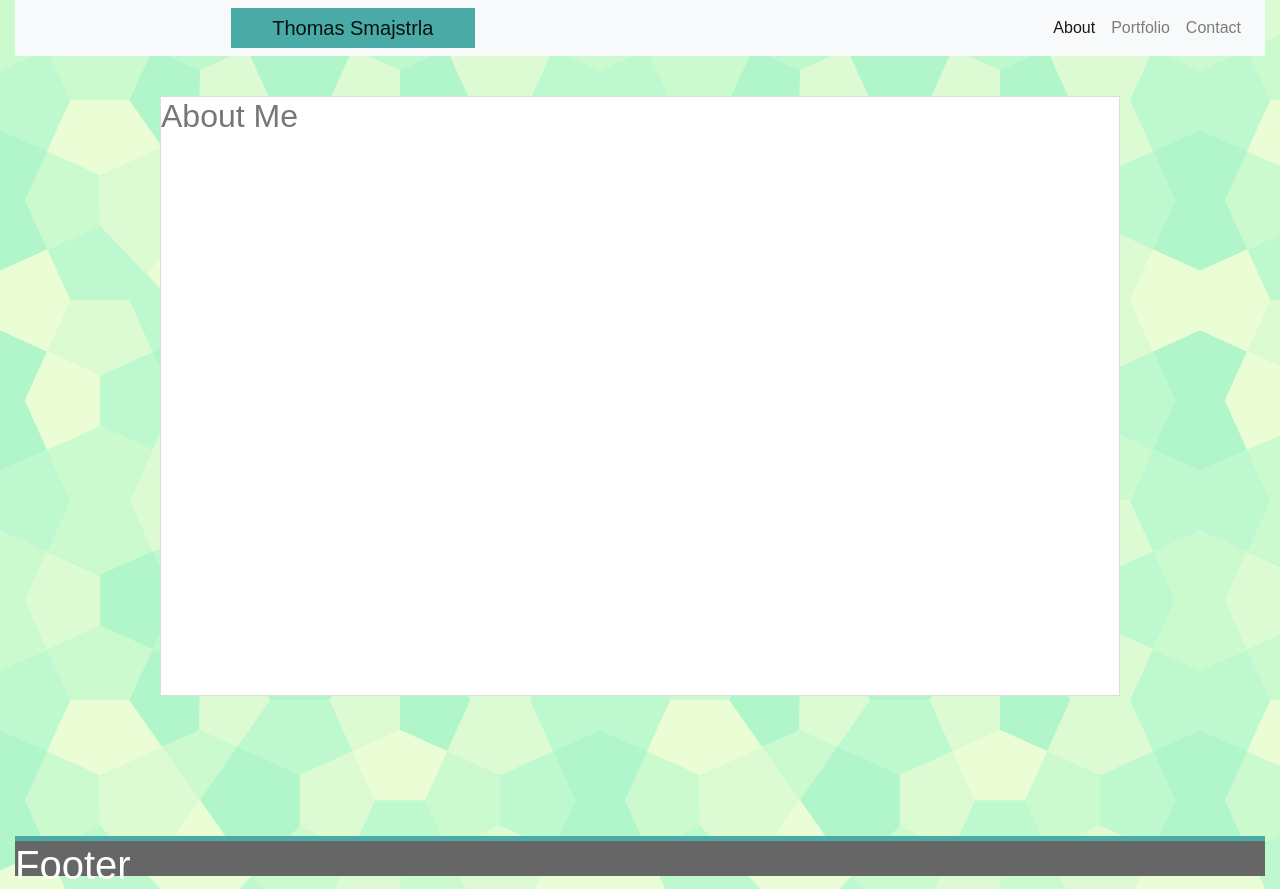
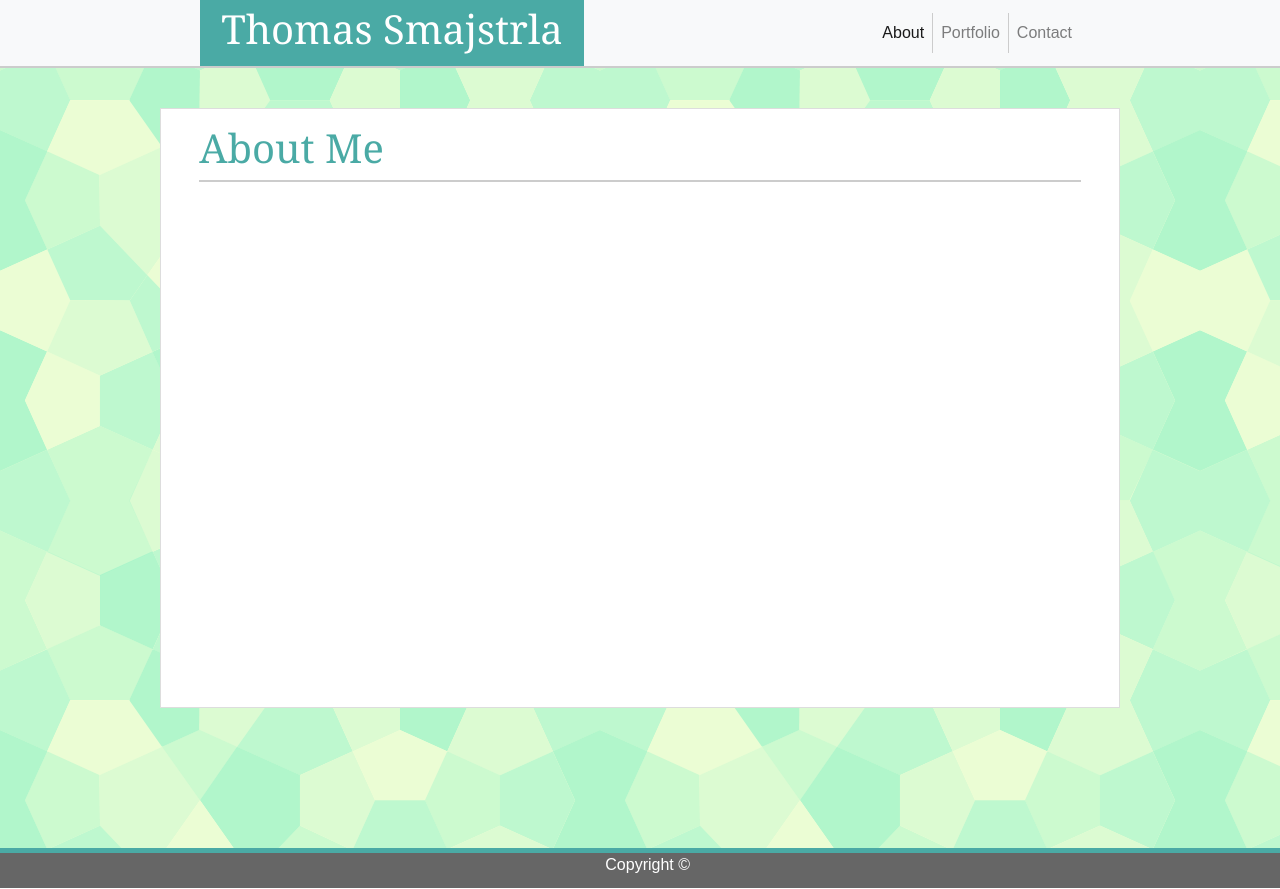
Before and after one commit to TomSmaj/Bootstrap-Portfolio, a plain HTML site: page index.html in a window 1280 px wide. Drawn offline with nearby package versions, Linux system fonts and the light colour scheme.

Commit message:
good looking index, no content though

```diff
--- a/assets/css/index.css
+++ b/assets/css/index.css
@@ -5,6 +5,10 @@ body{
     min-height: 800px;
     font-family: Arial, Helvetica, sans-serif;
     color: #777777;
+}
+
+h1{
+    font-family: Georgia, 'Times New Roman', Times, serif;
 }
 
 .main-box{
@@ -18,33 +22,57 @@ body{
     border-style: solid;
     border-color:#dddddd;
     border-width: 1px;
+    padding: 15px;
 }
 
 .foot{
     position: relative;
-    width: 100%;
+    width: 101.2%;
     height: 40px;
     margin-top: 40px;
     bottom: -50px;
-    left: -10;
-    right: -10;
+    left:  -10;
+    right: 0;
     background-color: #666666;
     border-style: solid;
     border-color:#4aaaa5;
     border-width: 0px;
     border-top-width: 5px;
     color: white;
+    text-align: center;
 }
 
-.nav-link{
+.navbar{
+    padding: 0px;
+    border-style: solid;
+    border-color:#cccccc;
+    border-width: 0px;
+    border-bottom-width: 2px;
+    background-color: #ffffff;
+}
+
+.navbar-nav{
+    position: absolute;
     float: right;
+    right: 200px;
 }
 
 .navbar-brand{
     margin-left: 200px;
-    width: 20%;
-    height: 100%;
+    width: 30%;
+    min-height: 100%;
+    top: 0px;
+    bottom: 0px;
     background-color: #4aaaa5;
-    color: white;
     text-align: center;
 }
+
+.about{
+    color: #4aaaa5;
+    width: 95%;
+    border-style: solid;
+    border-color:#cccccc;
+    border-width: 0px;
+    border-bottom-width: 2px;
+    margin: auto;
+}
--- a/index.html
+++ b/index.html
@@ -15,45 +15,43 @@
 
     <body>
         <div class = "container-fluid">
+            <!-- Navbar -->
             <div class = "row">
-                <div class = "col 12">
-                    <!-- Navbar -->
+                <div class = "col 12" style = "padding: 0px;">
                     <nav class="navbar navbar-expand-lg navbar-light bg-light">
-                            <a class="navbar-brand" href="#">Thomas Smajstrla</a>
-                            <button class="navbar-toggler" type="button" data-toggle="collapse" data-target="#navbarSupportedContent" aria-controls="navbarSupportedContent" aria-expanded="false" aria-label="Toggle navigation">
-                              <span class="navbar-toggler-icon"></span>
-                            </button>
+                            <div class="navbar-brand"><span style = "color: white;"><h1>Thomas Smajstrla</h1></span></div>
 
                             <div class="collapse navbar-collapse" id="navbarSupportedContent">
                               <ul class="navbar-nav ml-auto">
                                 <li class="nav-item active">
-                                  <a class="nav-link" href="index.html">About<span class="sr-only">(current)</span></a>
+                                  <a class="nav-link" href="index.html" style = "border: 0px solid; border-color: #cccccc; border-right-width: 1px;">About<span class="sr-only">(current)</span></a>
                                 </li>
                                 <li class="nav-item">
-                                  <a class="nav-link" href="portfolio.html">Portfolio</a>
+                                  <a class="nav-link" href="portfolio.html" style = "border: 0px solid; border-color: #cccccc; border-right-width: 1px;">Portfolio</a>
                                 </li>
                                 <li class="nav-item">
-                                  <a class="nav-link" href="contact.html">Contact</a>
+                                  <a class="nav-link" href="contact.html" >Contact</a>
                                 </li>
                               </ul>
                             </div>
                           </nav>
                 </div>
             </div>
+            <!-- Main Box  -->
             <div class = "row">
                 <div class = "col 12">
-                    <!-- Main Box  -->
                     <div class = "main-box">
-                        <h2>About Me</h2>
+                        <div class = "about"><h1>About Me</h1></div>
                     </div>
                 </div>
             </div>
+            <!-- Footer -->
             <div class = "row">
-                <div class = "col 12">
-                    <!-- Footer -->
-                    <div class = "foot">
-                        <h1>Footer</h1>
-                    </div>
+                <div class = "col 12" style = "padding: 0px;">
+
+                        <div class = "foot">
+                            Copyright ©
+                        </div>
                 </div>
             </div>
         </div>
```
